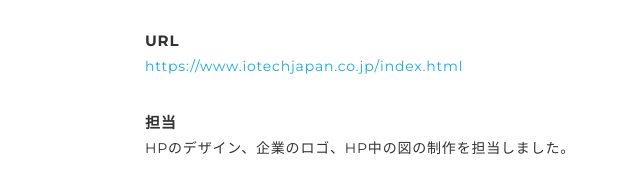
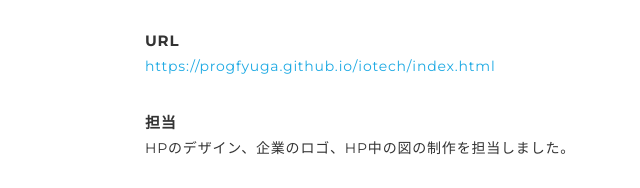
Before and after one commit to YoshikoOB/Portfolio, a plain HTML site: page works-template.html in a window 1280 px wide. Shown: the part 569-757 px from the top of the page, 135-775 px from the left. Drawn offline with nearby package versions, Linux system fonts and the light colour scheme.

Commit message:
Add files via upload

```diff
--- a/works-template.html
+++ b/works-template.html
@@ -55,7 +55,7 @@
             </p>
             <h3 class="article-info-title">URL</h3>
             <p><a href="https://www.iotechjapan.co.jp/index.html" target="_blank"
-                rel="noopener">https://www.iotechjapan.co.jp/index.html</a>
+                rel="noopener">https://progfyuga.github.io/iotech/index.html</a>
             </p>
             <h3 class="article-info-title">担当</h3>
             <p>HPのデザイン、企業のロゴ、HP中の図の制作を担当しました。</p>
```
